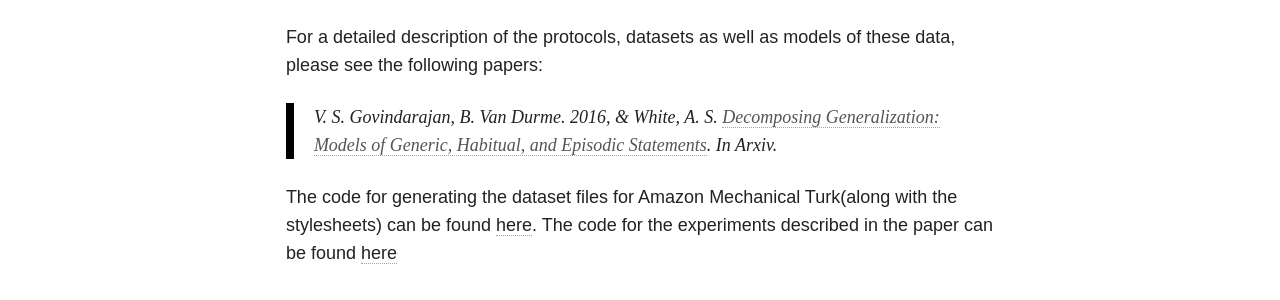
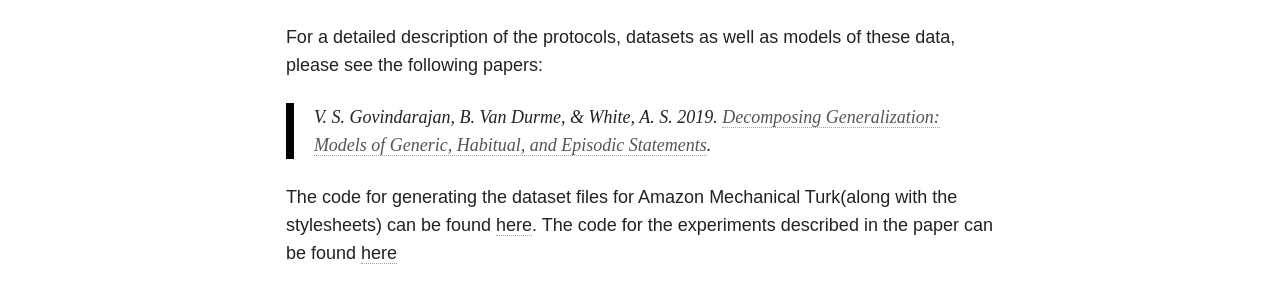
Before and after one commit to decompositional-semantics-initiative/decompositional-semantics-initiative.github.io, a Jekyll site: the page built from projects/genericity/index.md, in a window 1280 px wide. Shown: the part 1070-1370 px from the top of the page. Built offline with Jekyll 4.4.1, drawn with Linux system fonts in a browser that asks for light colours; nearby versions of some CDN libraries.

Commit message:
Fixed year error in citation

```diff
--- a/projects/genericity/index.md
+++ b/projects/genericity/index.md
@@ -10,6 +10,6 @@ In this line of work, we annotate both predicates and their arguments for kind v
 
 For a detailed description of the protocols, datasets as well as models of these data, please see the following papers:
 
-> V. S. Govindarajan, B. Van Durme. 2016, & White, A. S. [Decomposing Generalization: Models of Generic, Habitual, and Episodic Statements](). In *Arxiv*.
+> V. S. Govindarajan, B. Van Durme, & White, A. S. 2019. [Decomposing Generalization: Models of Generic, Habitual, and Episodic Statements]().
 
 The code for generating the dataset files for Amazon Mechanical Turk(along with the stylesheets) can be found [here](https://github.com/FACTSlab/factslab-protocols). The code for the experiments described in the paper can be found [here](https://github.com/FACTSlab/factslab-protocols)
```
